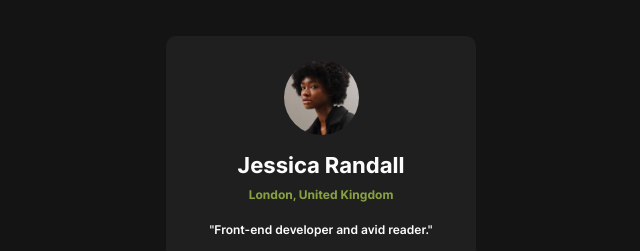
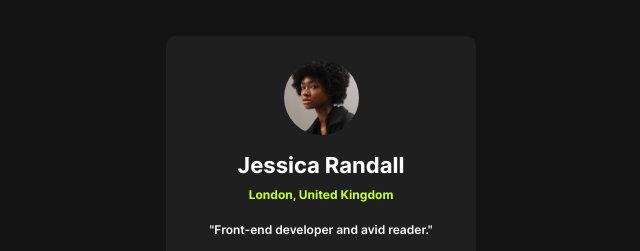
Before and after one commit to ababaug/social-links-profile-main, a plain HTML site: page index.html in a window 1280 px wide. Shown: the part 114-365 px from the top of the page, 319-959 px from the left. Drawn offline with Linux system fonts and the light colour scheme.

Commit message:
updated style.css

```diff
--- a/style.css
+++ b/style.css
@@ -76,7 +76,7 @@ body {
 .info h1 span {
     font-family: Inter-bold;
     font-size: 12px;
-    color: #88a240;
+    color: #c5ff27;
 }
 
 .info p {
```
